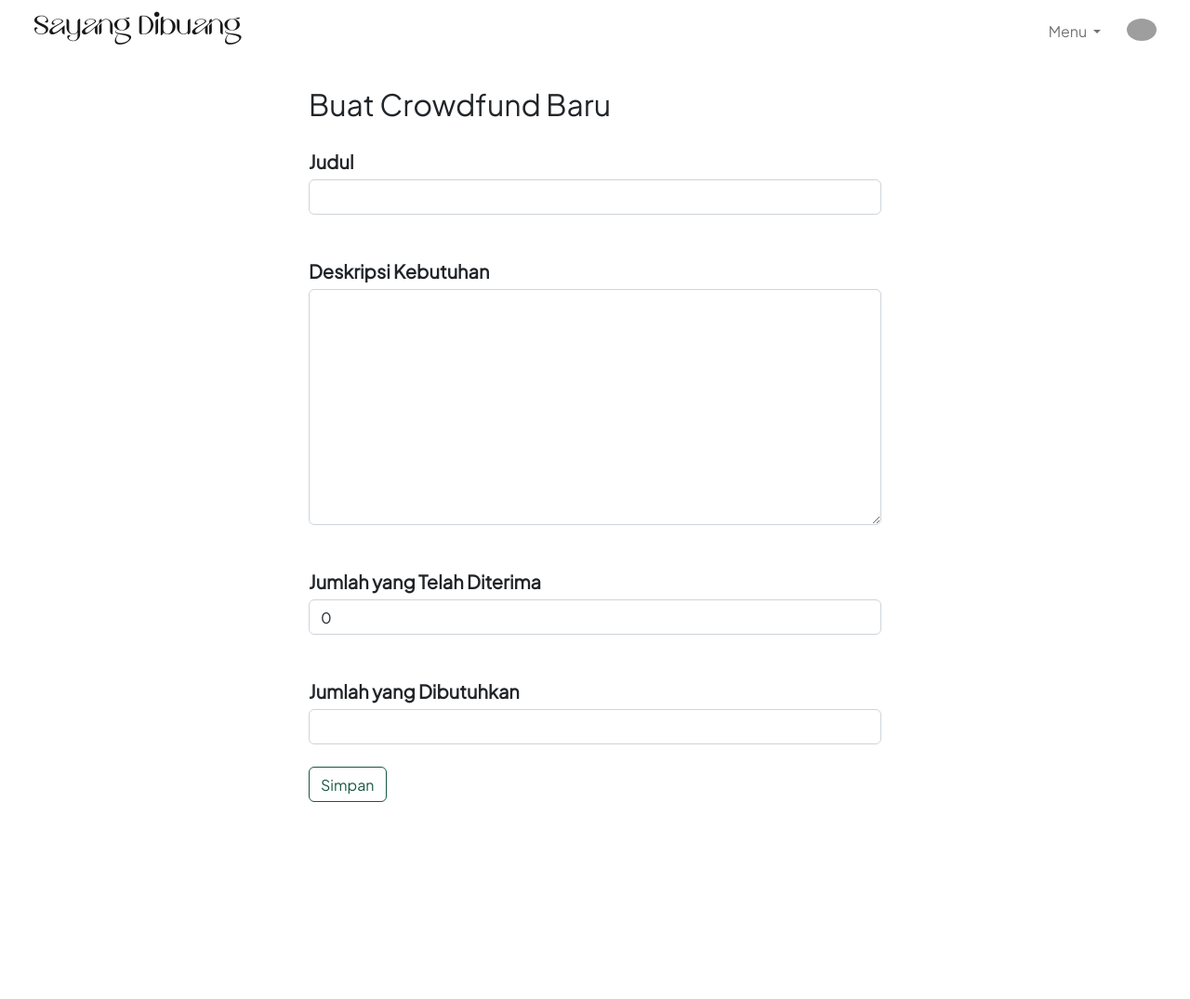
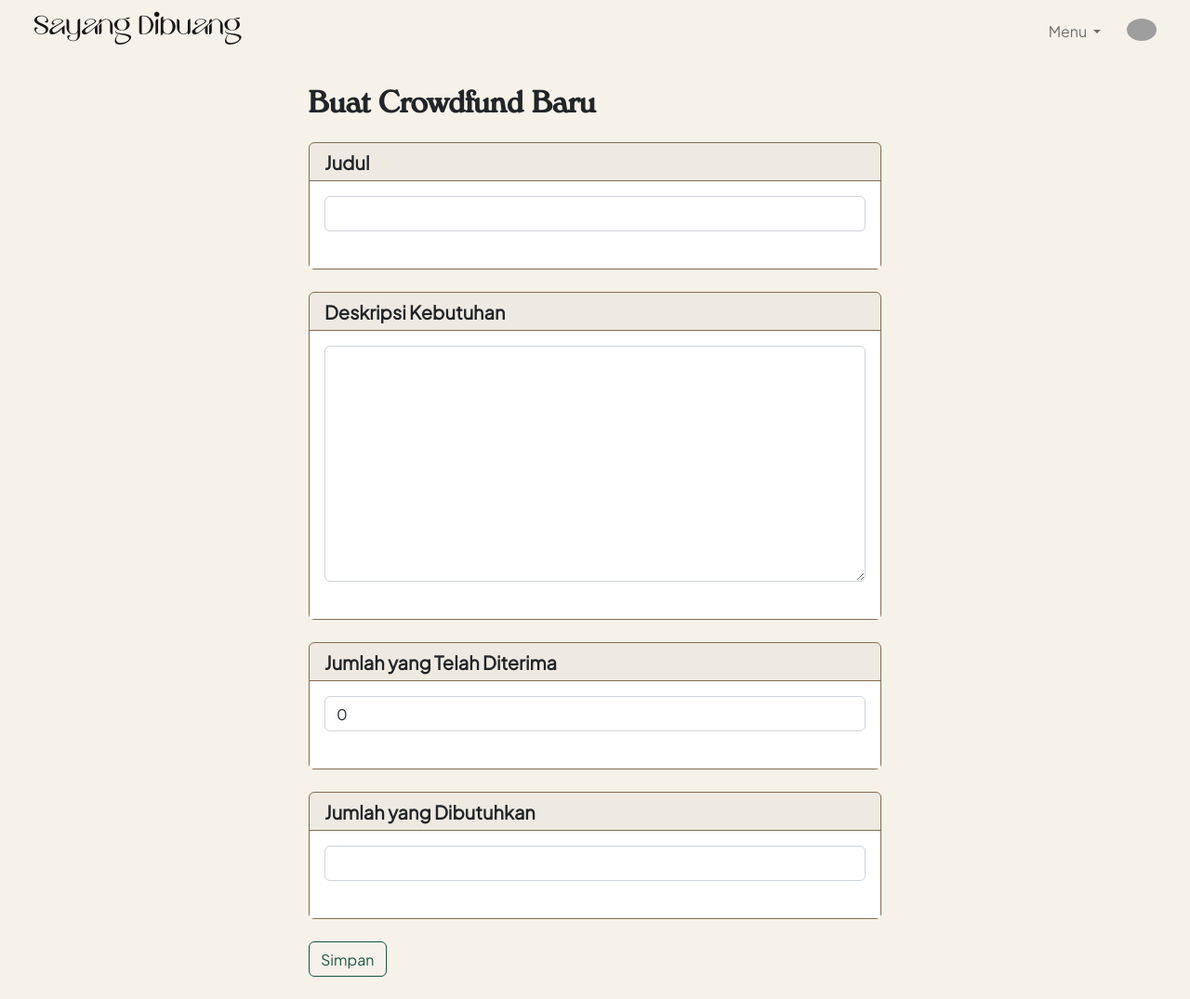
Before and after one commit to KristoJeremy/Sayang-Dibuang-Web, a Django app: page /crowdfundings/create/ in a window 1280 px wide. Shown: the whole page at 93% size. Before the commit the page ends 863 px from the top, so only its background shows below. Run offline with Django 4.2, Linux system fonts and the light colour scheme; the visitor is signed in with stand-in values (Sample User, id 1); grey boxes are pictures that could not be loaded.

Commit message:
Add styles to form page

```diff
--- a/crowdfunding/templates/crowdfund_form.html
+++ b/crowdfunding/templates/crowdfund_form.html
@@ -7,19 +7,29 @@
     const formSection = document.querySelector("#crowdfund-form")
 
     if (command === "edit") {
-      formSection.insertAdjacentHTML("afterbegin", "<h2>Ubah Crowdfund</h2>")
+      formSection.insertAdjacentHTML("afterbegin", "<h2 class='fw-bold' style='font-family:Verona;'>Ubah Crowdfund</h2>")
     } else {
-      formSection.insertAdjacentHTML("afterbegin", "<h2>Buat Crowdfund Baru</h2>")
+      formSection.insertAdjacentHTML("afterbegin", "<h2 class='fw-bold' style='font-family:Verona;'>Buat Crowdfund Baru</h2>")
     }
   }
 </script>
+
+<style>
+  body {
+    background-color: #F6F2E9;
+  }
+</style>
 
 <section id="crowdfund-form" class="container-fluid my-4 w-50">
   <form action="" method="POST">
     {% csrf_token %}
     {% for field in form %}
-      <label class="mt-4 mb-2 h5 fw-bold">{{ field.label }}</label>
-      {{ field }}
+      <div class="card bg-sand my-4 border-brown">
+        <label class="h5 fw-bold card-header border-brown">{{ field.label }}</label>
+        <div class="card-body bg-white">
+          {{ field }}
+        </div>
+      </div>
 
       {% if field.errors %}
         <div class="alert alert-danger">{{field.errors}}</div>
```
